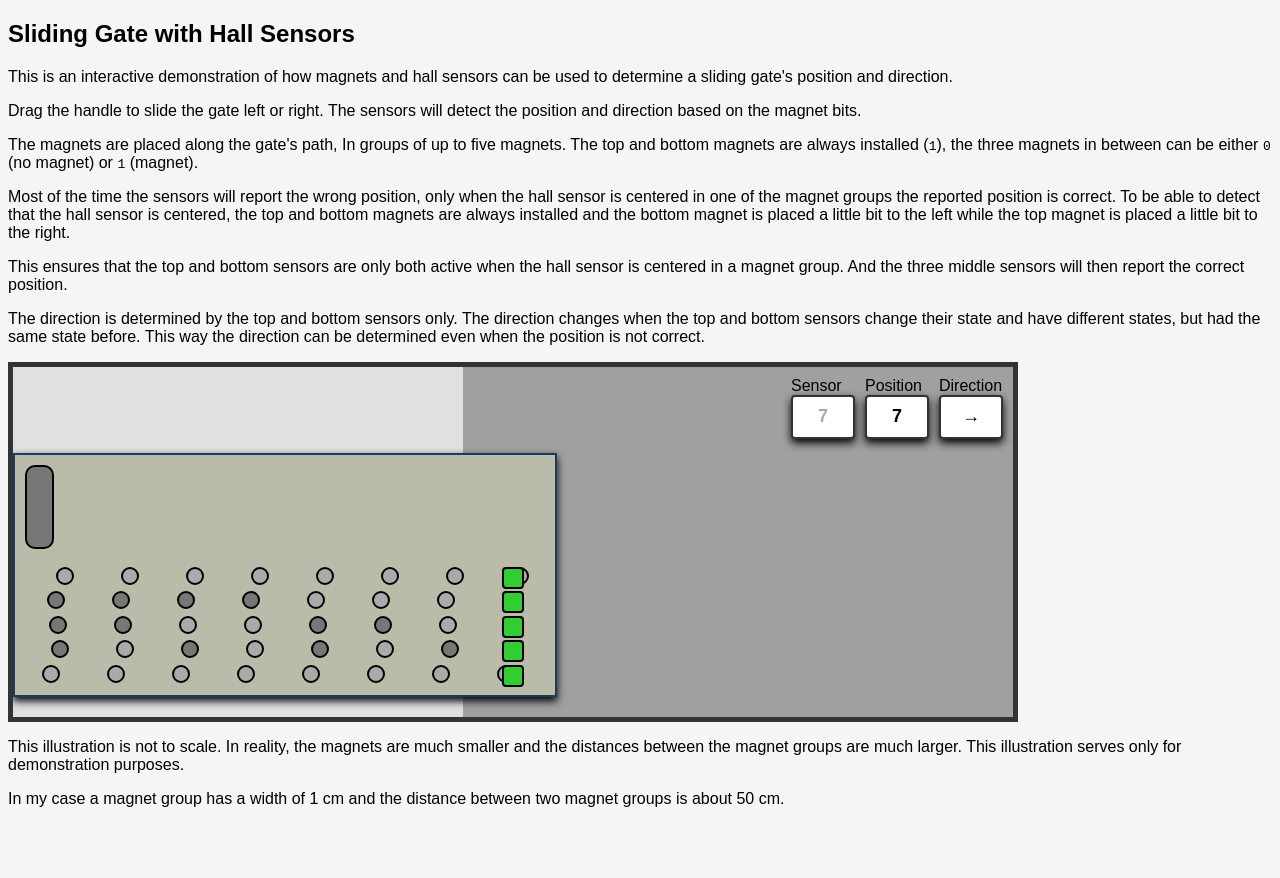
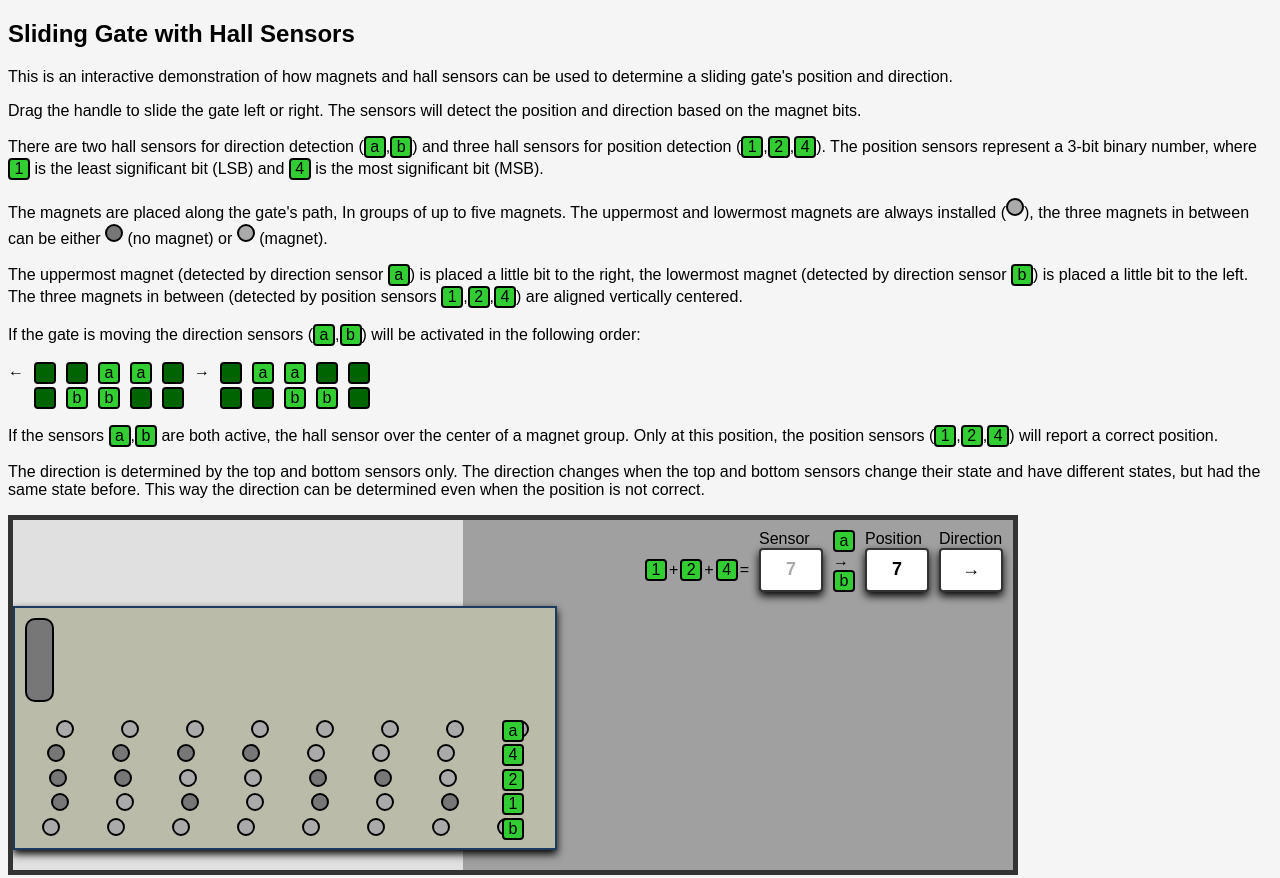
Before and after one commit to dueckminor/esphome-components, a plain HTML site: page docs/index.html in a window 1280 px wide. Shown: the top 878 px of the page. Before the commit the page ends 828 px from the top, so only its background shows below. Drawn offline with Linux system fonts and the light colour scheme.

Commit message:
improved documentation

```diff
--- a/docs/index.html
+++ b/docs/index.html
@@ -71,6 +71,7 @@
             background-color: #777;
             border: 2px solid #000;
             margin: 2px 0;
+            display: inline-block;
         }
 
         .bit.one {
@@ -78,19 +79,19 @@
             border: 2px solid #000;
         }
 
-        .bit.top {
+        .bit.dir-a {
             transform: translateX(7px);
         }
 
-        .bit.bottom {
+        .bit.dir-b {
             transform: translateX(-7px);
         }
 
-        .bit.pos-0 {
+        .bit.pos-1 {
             transform: translateX(2px);
         }
 
-        .bit.pos-2 {
+        .bit.pos-4 {
             transform: translateX(-2px);
         }
 
@@ -114,6 +115,15 @@
             margin-top: 0;
         }
 
+        .sensor-stack-example {
+            display: flex;
+            flex-direction: column;
+            align-items: center;
+            justify-content: space-between;
+            gap: 3px;
+            margin-top: 0;
+        }
+
         .sensor {
             width: 18px;
             height: 18px;
@@ -121,10 +131,14 @@
             border-radius: 4px;
             border: 2px solid #000;
             transition: background 0.2s;
+            text-align: center;
+            color: darkgreen;
+            display: inline-block;
         }
 
         .sensor.active {
             background: limegreen;
+            color: black
         }
 
         .status-box {
@@ -164,23 +178,82 @@
             detect the position and direction based on the magnet bits.
         </p>
         <p>
-            The magnets are placed along the gate's path, In groups of up to
-            five magnets. The top and bottom magnets are always installed
-            (<tt>1</tt>), the three magnets in between can be either <tt>0</tt>
-            (no magnet) or <tt>1</tt> (magnet).
+            There are two hall sensors for direction detection
+            (<span class="sensor active">a</span>,<span class="sensor active">b</span>) and three hall sensors for position detection
+            (<span class="sensor active">1</span>,<span class="sensor active">2</span>,<span class="sensor active">4</span>).
+            The position sensors represent a 3-bit binary number, where
+            <span class="sensor active">1</span> is the least significant bit (LSB)
+            and <span class="sensor active">4</span> is the most significant bit (MSB).
         </p>
         <p>
-            Most of the time the sensors will report the wrong position, only
-            when the hall sensor is centered in one of the magnet groups the
-            reported position is correct. To be able to detect that the hall
-            sensor is centered, the top and bottom magnets are always installed
-            and the bottom magnet is placed a little bit to the left while the
-            top magnet is placed a little bit to the right.
+            The magnets are placed along the gate's path, In groups of up to
+            five magnets. The uppermost and lowermost magnets are always installed
+            (<span class="bit one"></span>), the three magnets in between can be either <span class="bit nul"></span>
+            (no magnet) or <span class="bit one"></span> (magnet).
         </p>
         <p>
-            This ensures that the top and bottom sensors are only both active
-            when the hall sensor is centered in a magnet group. And the three
-            middle sensors will then report the correct position.
+            The uppermost magnet (detected by direction sensor <span class="sensor active">a</span>)
+            is placed a little bit to the right, the lowermost magnet
+            (detected by direction sensor <span class="sensor active">b</span>)
+            is placed a little bit to the left. The three magnets in between
+            (detected by position sensors <span class="sensor active">1</span>,<span class="sensor active">2</span>,<span class="sensor active">4</span>)
+            are aligned vertically centered.
+        </p>
+        <p>
+            If the gate is moving the direction sensors
+            (<span class="sensor active">a</span>,<span class="sensor active">b</span>)
+            will be activated in the following order:
+            <div style="display: flex; justify-content: left; gap: 10px; margin-top: 10px;">
+                ←
+                <div class="sensor-stack-example">
+                    <span class="sensor">a</span>
+                    <span class="sensor">b</span>
+                </div>
+                <div class="sensor-stack-example">
+                    <span class="sensor">a</span>
+                    <span class="sensor active">b</span>
+                </div>
+                <div class="sensor-stack-example">
+                    <span class="sensor active">a</span>
+                    <span class="sensor active">b</span>
+                </div>
+                <div class="sensor-stack-example">
+                    <span class="sensor active">a</span>
+                    <span class="sensor">b</span>
+                </div>
+                <div class="sensor-stack-example">
+                    <span class="sensor">a</span>
+                    <span class="sensor">b</span>
+                </div>
+                →
+                <div class="sensor-stack-example">
+                    <span class="sensor">a</span>
+                    <span class="sensor">b</span>
+                </div>
+                <div class="sensor-stack-example">
+                    <span class="sensor active">a</span>
+                    <span class="sensor">b</span>
+                </div>
+                <div class="sensor-stack-example">
+                    <span class="sensor active">a</span>
+                    <span class="sensor active">b</span>
+                </div>
+                <div class="sensor-stack-example">
+                    <span class="sensor">a</span>
+                    <span class="sensor active">b</span>
+                </div>
+                <div class="sensor-stack-example">
+                    <span class="sensor">a</span>
+                    <span class="sensor">b</span>
+                </div>
+            </div>
+        </p>
+        <p>
+            If the sensors <span class="sensor active">a</span>,<span class="sensor active">b</span>
+            are both active, the hall sensor over the center of a magnet group.
+            Only at this position, the position sensors
+            (<span class="sensor active">1</span>,<span class="sensor active">2</span>,<span class="sensor active">4</span>)
+            will report a correct position.
         </p>
         <p>
             The direction is determined by the top and bottom sensors only.
@@ -194,77 +267,90 @@
         <div class="gate" id="gate">
             <div class="handle" id="handle"></div>
             <div class="magnet-stack">
-                <div class="bit one top"></div>
+                <div class="bit one dir-a"></div>
+                <div class="bit nul pos-4"></div>
                 <div class="bit nul pos-2"></div>
                 <div class="bit nul pos-1"></div>
-                <div class="bit nul pos-0"></div>
-                <div class="bit one bottom"></div>
+                <div class="bit one dir-b"></div>
             </div>
             <div class="magnet-stack">
-                <div class="bit one top"></div>
+                <div class="bit one dir-a"></div>
+                <div class="bit nul pos-4"></div>
+                <div class="bit nul pos-2"></div>
+                <div class="bit one pos-1"></div>
+                <div class="bit one dir-b"></div>
+            </div>
+            <div class="magnet-stack">
+                <div class="bit one dir-a"></div>
+                <div class="bit nul pos-4"></div>
+                <div class="bit one pos-2"></div>
+                <div class="bit nul pos-1"></div>
+                <div class="bit one dir-b"></div>
+            </div>
+            <div class="magnet-stack">
+                <div class="bit one dir-a"></div>
+                <div class="bit nul pos-4"></div>
+                <div class="bit one pos-2"></div>
+                <div class="bit one pos-1"></div>
+                <div class="bit one dir-b"></div>
+            </div>
+            <div class="magnet-stack">
+                <div class="bit one dir-a"></div>
+                <div class="bit one pos-4"></div>
                 <div class="bit nul pos-2"></div>
                 <div class="bit nul pos-1"></div>
-                <div class="bit one pos-0"></div>
-                <div class="bit one bottom"></div>
+                <div class="bit one dir-b"></div>
             </div>
             <div class="magnet-stack">
-                <div class="bit one top"></div>
+                <div class="bit one dir-a"></div>
+                <div class="bit one pos-4"></div>
                 <div class="bit nul pos-2"></div>
                 <div class="bit one pos-1"></div>
-                <div class="bit nul pos-0"></div>
-                <div class="bit one bottom"></div>
+                <div class="bit one dir-b"></div>
             </div>
             <div class="magnet-stack">
-                <div class="bit one top"></div>
-                <div class="bit nul pos-2"></div>
-                <div class="bit one pos-1"></div>
-                <div class="bit one pos-0"></div>
-                <div class="bit one bottom"></div>
+                <div class="bit one dir-a"></div>
+                <div class="bit one pos-4"></div>
+                <div class="bit one pos-2"></div>
+                <div class="bit nul pos-1"></div>
+                <div class="bit one dir-b"></div>
             </div>
             <div class="magnet-stack">
-                <div class="bit one top"></div>
-                <div class="bit one pos-2"></div>
-                <div class="bit nul pos-1"></div>
-                <div class="bit nul pos-0"></div>
-                <div class="bit one bottom"></div>
-            </div>
-            <div class="magnet-stack">
-                <div class="bit one top"></div>
-                <div class="bit one pos-2"></div>
-                <div class="bit nul pos-1"></div>
-                <div class="bit one pos-0"></div>
-                <div class="bit one bottom"></div>
-            </div>
-            <div class="magnet-stack">
-                <div class="bit one top"></div>
+                <div class="bit one dir-a"></div>
+                <div class="bit one pos-4"></div>
                 <div class="bit one pos-2"></div>
                 <div class="bit one pos-1"></div>
-                <div class="bit nul pos-0"></div>
-                <div class="bit one bottom"></div>
-            </div>
-            <div class="magnet-stack">
-                <div class="bit one top"></div>
-                <div class="bit one pos-2"></div>
-                <div class="bit one pos-1"></div>
-                <div class="bit one pos-0"></div>
-                <div class="bit one bottom"></div>
+                <div class="bit one dir-b"></div>
             </div>
         </div>
 
         <div class="sensors" id="sensors">
             <div class="sensor-stack">
-                <div class="sensor" id="hall-sensor-top"></div>
-                <div class="sensor" id="hall-sensor-2"></div>
-                <div class="sensor" id="hall-sensor-1"></div>
-                <div class="sensor" id="hall-sensor-0"></div>
-                <div class="sensor" id="hall-sensor-bottom"></div>
+                <div class="sensor" id="hall-sensor-a">a</div>
+                <div class="sensor" id="hall-sensor-4">4</div>
+                <div class="sensor" id="hall-sensor-2">2</div>
+                <div class="sensor" id="hall-sensor-1">1</div>
+                <div class="sensor" id="hall-sensor-b">b</div>
             </div>
         </div>
 
         <div class="status-box">
+            <div style="display: flex; align-items: center; gap: 2px; height: 80px;">
+                <div class="sensor" id="calc-pos-1">1</div>
+                <span>+</span>
+                <div class="sensor" id="calc-pos-2">2</div>
+                <span>+</span>
+                <div class="sensor" id="calc-pos-4">4</div>
+                <span>=</span>
+            </div>
             <div>
                 <div>Sensor</div>
                 <div class="box" id="position-box" style="color: #aaa;">?</div>
+            </div>
+            <div>
+                <div class="sensor" id="calc-pos-a">a</div><br/>
+                <span class="accept-pos" id="accept-pos">→</span><br/>
+                <div class="sensor" id="calc-pos-b">b</div>
             </div>
             <div>
                 <div>Position</div>
@@ -297,18 +383,24 @@
         const positionBoxApproved = document.getElementById("position-box-approved");
         const directionBox = document.getElementById("direction-box");
 
-        const sensorTop = document.getElementById("hall-sensor-top");
-        const sensorDir2 = document.getElementById("hall-sensor-2");
-        const sensorDir1 = document.getElementById("hall-sensor-1");
-        const sensorDir0 = document.getElementById("hall-sensor-0");
-        const sensorBottom = document.getElementById("hall-sensor-bottom");
+        const sensorDirA = document.getElementById("hall-sensor-a");
+        const sensorPos4 = document.getElementById("hall-sensor-4");
+        const sensorPos2 = document.getElementById("hall-sensor-2");
+        const sensorPos1 = document.getElementById("hall-sensor-1");
+        const sensorDirB = document.getElementById("hall-sensor-b");
+
+        const calcPos4 = document.getElementById("calc-pos-4");
+        const calcPos2 = document.getElementById("calc-pos-2");
+        const calcPos1 = document.getElementById("calc-pos-1");
+        const calcPosA = document.getElementById("calc-pos-a");
+        const calcPosB = document.getElementById("calc-pos-b");
 
         let dragging = false;
         let offsetX = 0;
         let lastX = 0;
 
-        let previousTop = false;
-        let previousBottom = false;
+        let previousDirA = false;
+        let previousDirB = false;
 
         handle.addEventListener('mousedown', e => {
             dragging = true;
@@ -343,6 +435,14 @@
 
         updateSensors()
 
+        function setSensorState(sensor, isActive) {
+            if (isActive) {
+                sensor.classList.add("active");
+            } else {
+                sensor.classList.remove("active");
+            }
+        }
+
         function updateSensors() {
             const bits = gate.querySelectorAll(".bit.one");
             sensors.forEach(sensor => sensor.classList.remove("active"));
@@ -356,19 +456,25 @@
                 });
             });
 
-            dirBottom = sensorBottom.classList.contains("active");
-            dirTop = sensorTop.classList.contains("active");
+            dirA = sensorDirA.classList.contains("active");
+            dirB = sensorDirB.classList.contains("active");
+            pos1 = sensorPos1.classList.contains("active") ? 1 : 0;
+            pos2 = sensorPos2.classList.contains("active") ? 2 : 0;
+            pos4 = sensorPos4.classList.contains("active") ? 4 : 0;
 
-            position = (sensorDir0.classList.contains("active")) ? 1 : 0;
-            position += (sensorDir1.classList.contains("active")) ? 2 : 0;
-            position += (sensorDir2.classList.contains("active")) ? 4 : 0;
+            position = pos1 + pos2 + pos4
+            setSensorState(calcPos1, pos1);
+            setSensorState(calcPos2, pos2);
+            setSensorState(calcPos4, pos4);
+            setSensorState(calcPosA, dirA);
+            setSensorState(calcPosB, dirB);
 
             // display the detected position
             // (might be wrong if hall sensor is not centered)
             positionBox.textContent = position;
 
             // only if bottom and top sensors are active the position is valid
-            if (dirBottom && dirTop) {
+            if (dirB && dirA) {
                 positionBoxApproved.textContent = position;
             }
 
@@ -378,17 +484,17 @@
             // bottom-sensor ...01100...01100...01100...
             //
             // check if the bottom or top sensor changed
-            if ((dirBottom != previousBottom) || (dirTop != previousTop)) {
+            if ((dirB != previousDirB) || (dirA != previousDirA)) {
                 // we detect a direction change only top and bottom sensor now
                 // have different states, but had the same state before
-                if ((dirBottom != dirTop) && (previousBottom == previousTop)) {
-                    let dir = dirTop;
-                    if (previousBottom)
+                if ((dirB != dirA) && (previousDirB == previousDirA)) {
+                    let dir = dirA;
+                    if (previousDirB)
                         dir = !dir;
                     directionBox.textContent = dir ? '→' : '←';
                 }
-                previousBottom = dirBottom;
-                previousTop = dirTop;
+                previousDirB = dirB;
+                previousDirA = dirA;
             }
         }
 
```
